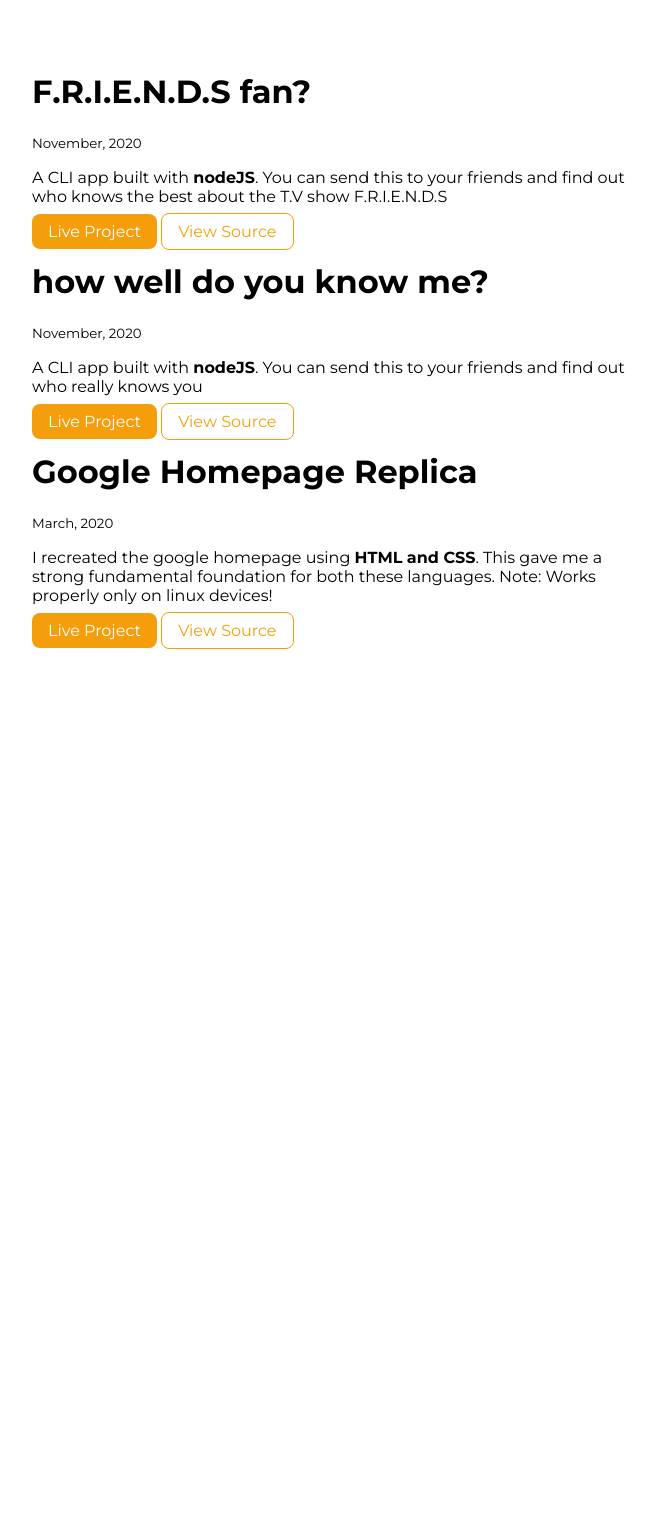
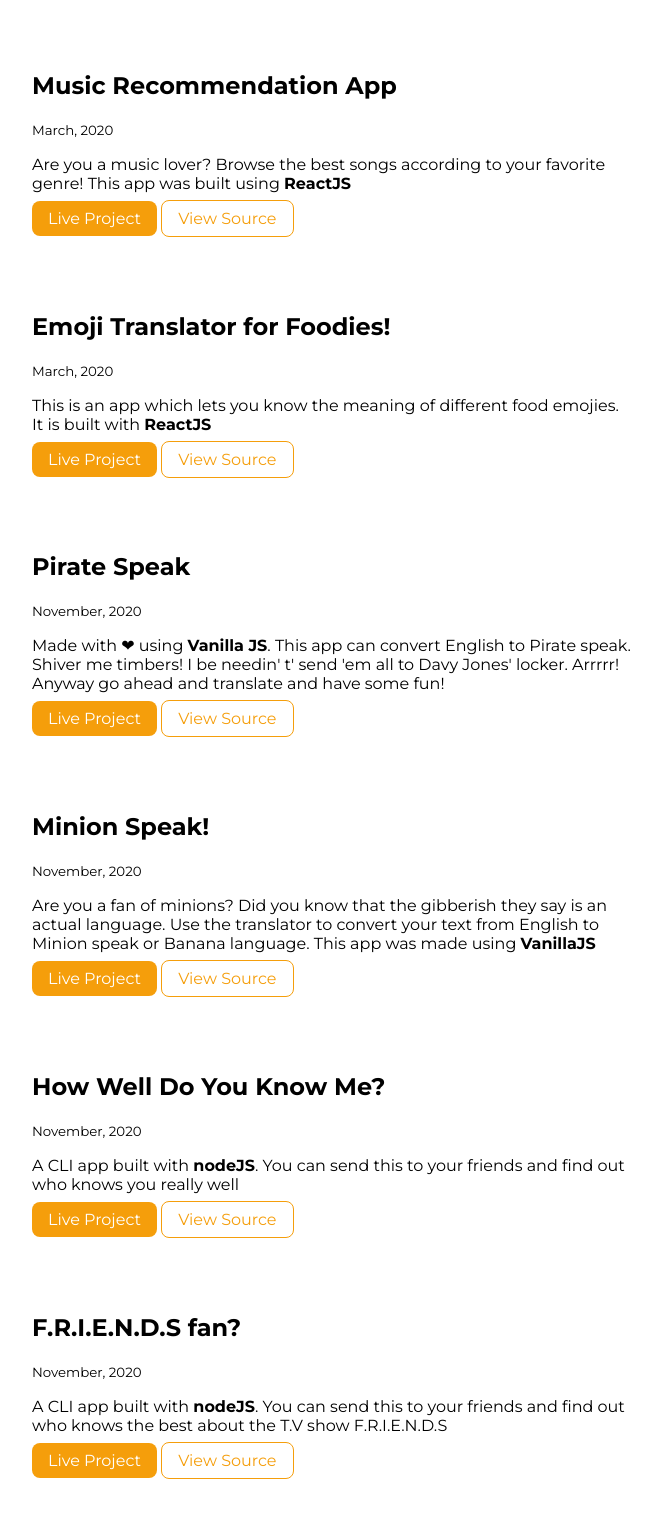
Before and after one commit to MohammedSaayim/PortfolioWebsite, a plain HTML site: page projects.html in a window 1280 px wide. Shown: the part 261-1798 px from the top of the page, without its empty margins (328-989 px from the left). Before the commit the page ends 917 px from the top, so only its background shows below. Drawn offline with Linux system fonts and the light colour scheme.

Commit message:
Added new projects

```diff
--- a/projects.html
+++ b/projects.html
@@ -26,10 +26,79 @@
         <h1 class="hero-heading">see my <span class="heading-inverted"> code</span></h1>
     </header>
 
-    <ul class="list-non-bullet">
+    <ol reversed="reversed" class="list-non-bullet project-list">
+
+
+
+
 
         <li>
-            <div class="container container-center">
+            <article class="container container-center">
+                <h1>Music Recommendation App</h1>
+                <small>March, 2020</small>
+                <p> Are you a music lover? Browse the best songs according to your favorite genre! This app was built using <strong>ReactJS</strong></p>
+
+                <a class="link link-primary" href="https://9g2ej.csb.app/">Live Project</a>
+                <a class="link link-secondary" href="https://github.com/MohammedSaayim/Music-Recommendation-App.git">View Source</a>
+            </article>
+
+        </li>
+
+
+        <li>
+            <article class="showcase-list container container-center">
+                <h1>Emoji Translator for Foodies!</h1>
+                <small>March, 2020</small>
+                <p> This is an app which lets you know the meaning of different food emojies. It is built with <strong>ReactJS</strong></p>
+
+                <a class="link link-primary" href="https://w8002.csb.app/">Live Project</a>
+                <a class="link link-secondary" href="https://github.com/MohammedSaayim/Emoji-translator.git">View Source</a>
+            </article>
+
+        </li>
+
+
+        <li>
+            <article class="showcase-list container container-center ">
+                <h1>Pirate Speak</h1>
+            <small>November, 2020</small>
+            <p>Made with ❤ using <strong>Vanilla JS</strong>. This app can convert English to Pirate speak. Shiver me timbers! I be needin' t' send 'em all to Davy Jones' locker. Arrrrr! Anyway go ahead and translate and have some fun! </p>
+
+            <a class="link link-primary" href="https://pirated.netlify.app">Live Project</a>
+            <a class="link link-secondary" href="https://github.com/MohammedSaayim/Pirate-speak.git">View Source</a>
+
+            </article>
+
+        </li>
+
+        <li>
+            <article class="showcase-list container container-center ">
+                <h1>Minion Speak!</h1>
+            <small>November, 2020</small>
+            <p>Are you a fan of minions? Did you know that the gibberish they say is an actual language. Use the translator to convert your text from English to Minion speak or Banana language. This app was made using <strong>VanillaJS</strong></p>
+
+            <a class="link link-primary" href="https://mohammedsaayim.github.io/Banana-Speak/">Live Project</a>
+            <a class="link link-secondary" href="https://github.com/MohammedSaayim/Banana-Speak.git">View Source</a>
+
+            </article>
+
+        </li>
+
+        <li>
+            <article class="showcase-list container container-center">
+                <h1>How Well Do You Know Me?</h1>
+                <small>November, 2020</small>
+                <p>A CLI app built with <strong>nodeJS</strong>. You can send this to your friends and find out who knows you really well</p>
+
+                <a class="link link-primary" href="https://repl.it/@MohammedSaayim/HowWellDoYouKnowMe?embed=1&output=1">Live Project</a>
+                <a class="link link-secondary" href="https://github.com/MohammedSaayim/HowWellDoYouKnowMe.git">View Source</a>
+            </article>
+
+        </li>
+
+
+        <li>
+            <article class="showcase-list container container-center">
                 <h1>F.R.I.E.N.D.S fan?</h1>
             <small>November, 2020</small>
             <p>A CLI app built with <strong>nodeJS</strong>. You can send this to your friends and find out who knows the best about the T.V show F.R.I.E.N.D.S</p>
@@ -37,35 +106,48 @@
             <a class="link link-primary" href="https://repl.it/@MohammedSaayim/FriendsQuiz?embed=1&output=1">Live Project</a>
             <a class="link link-secondary" href="https://github.com/MohammedSaayim/FriendsQuiz.git">View Source</a>
 
-            </div>
+            </article>
 
         </li>
 
         <li>
-            <div class="container container-center">
-                <h1>how well do you know me?</h1>
-                <small>November, 2020</small>
-                <p>A CLI app built with <strong>nodeJS</strong>. You can send this to your friends and find out who really knows you</p>
-
-                <a class="link link-primary" href="https://repl.it/@MohammedSaayim/HowWellDoYouKnowMe?embed=1&output=1">Live Project</a>
-                <a class="link link-secondary" href="https://github.com/MohammedSaayim/HowWellDoYouKnowMe.git">View Source</a>
-            </div>
-
-        </li>
-
-        <li>
-            <div class="container container-center">
+            <article class="showcase-list container container-center">
                 <h1>Google Homepage Replica</h1>
                 <small>March, 2020</small>
                 <p>I recreated the google homepage using <strong>HTML and CSS</strong>. This gave me a strong fundamental foundation for both  these languages. Note: Works properly only on linux devices! </p>
 
                 <a class="link link-primary" href="https://MohammedSaayim.github.io/google-homepage">Live Project</a>
                 <a class="link link-secondary" href="https://github.com/MohammedSaayim/google-homepage.git">View Source</a>
-            </div>
+            </article>
 
         </li>
 
-    </ul>
+    </ol>
+
+
+    <footer class="footer">
+        <div class="footer-header">social media presence</div>
+        <ul class="social-links list-non-bullet">
+            <li class="list-item-inline">
+                <a class="link" href="https://github.com/MohammedSaayim">
+                    github
+                </a>
+            </li>
+            <li class="list-item-inline">
+                <a class="link" href="https://twitter.com/MohammedSaayim">
+                    twitter
+                </a>
+            </li>
+            <li class="list-item-inline">
+                <a class="link" href="https://www.linkedin.com/in/mohammed-saayim-b55846a2/">
+                    linkedin
+                </a>
+            </li>
+
+        </ul>
+    </footer>
+
+
 
 
 </body>
--- a/styles.css
+++ b/styles.css
@@ -15,13 +15,11 @@ hr {
     margin: 2rem 0rem;
 }
 
-/** spaces **/
 
 .margin-md {
     margin: 2rem;
 }
 
-/** container **/
 .container {
     padding: 0rem 1rem;
 }
@@ -31,13 +29,10 @@ hr {
     margin: auto;
 }
 
-/** links **/
 .link {
     box-sizing: border-box;
     text-decoration: none;
     padding: 0.5rem 1rem;
-    /* margin-top: 5rem;
-    margin-bottom: 1rem; */
 }
 
 .link-primary {
@@ -52,9 +47,6 @@ hr {
     border: 1px solid var(--primary-color);
 }
 
-/** look into BEM naming convention for CSS **/
-
-/** lists **/
 
 .list-non-bullet {
     list-style: none;
@@ -65,7 +57,6 @@ hr {
     padding: 0rem 0.5rem;
 }
 
-/** navigation **/
 
 .navigation {
     background-color: var(--primary-color);
@@ -90,8 +81,6 @@ hr {
     font-weight: bold;
 }
 
-/** header **/
-
 .hero {
     padding: 2rem;
     padding-top: 5rem;
@@ -114,7 +103,6 @@ hr {
     color: var(--primary-color);
 }
 
-/** sections **/
 
 .section {
     padding: 2rem;
@@ -129,7 +117,6 @@ hr {
     background-color: var(--off-white);
 }
 
-/** footers **/
 
 .footer {
     background-color: var(--primary-color);
@@ -169,3 +156,7 @@ hr {
 time{
     font-size: 0.9rem;
 }
+
+.project-list li{
+    padding-bottom: 4rem;
+}
```
Also changed, not shown: blogs.html (+26 -1 lines).
